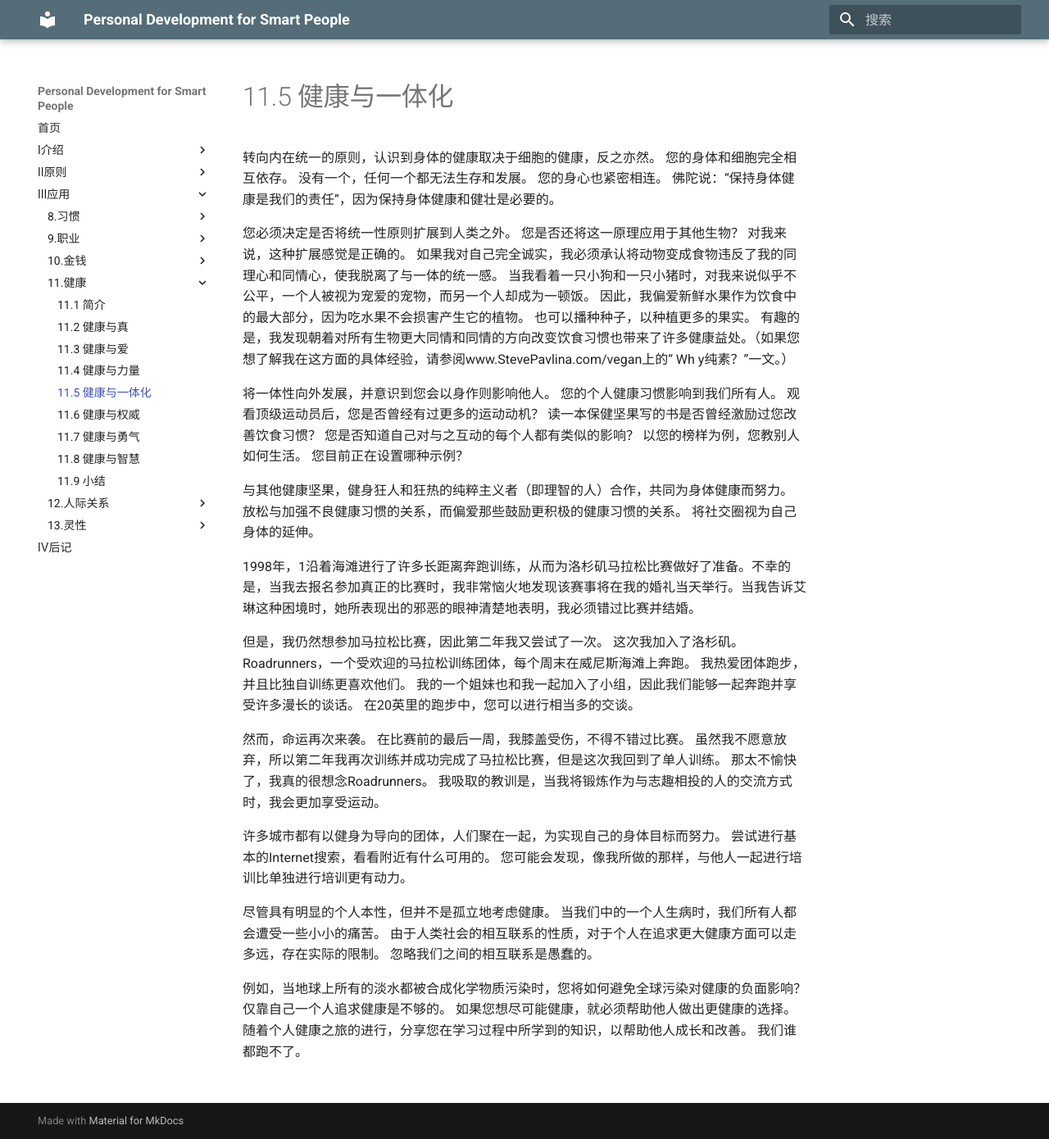
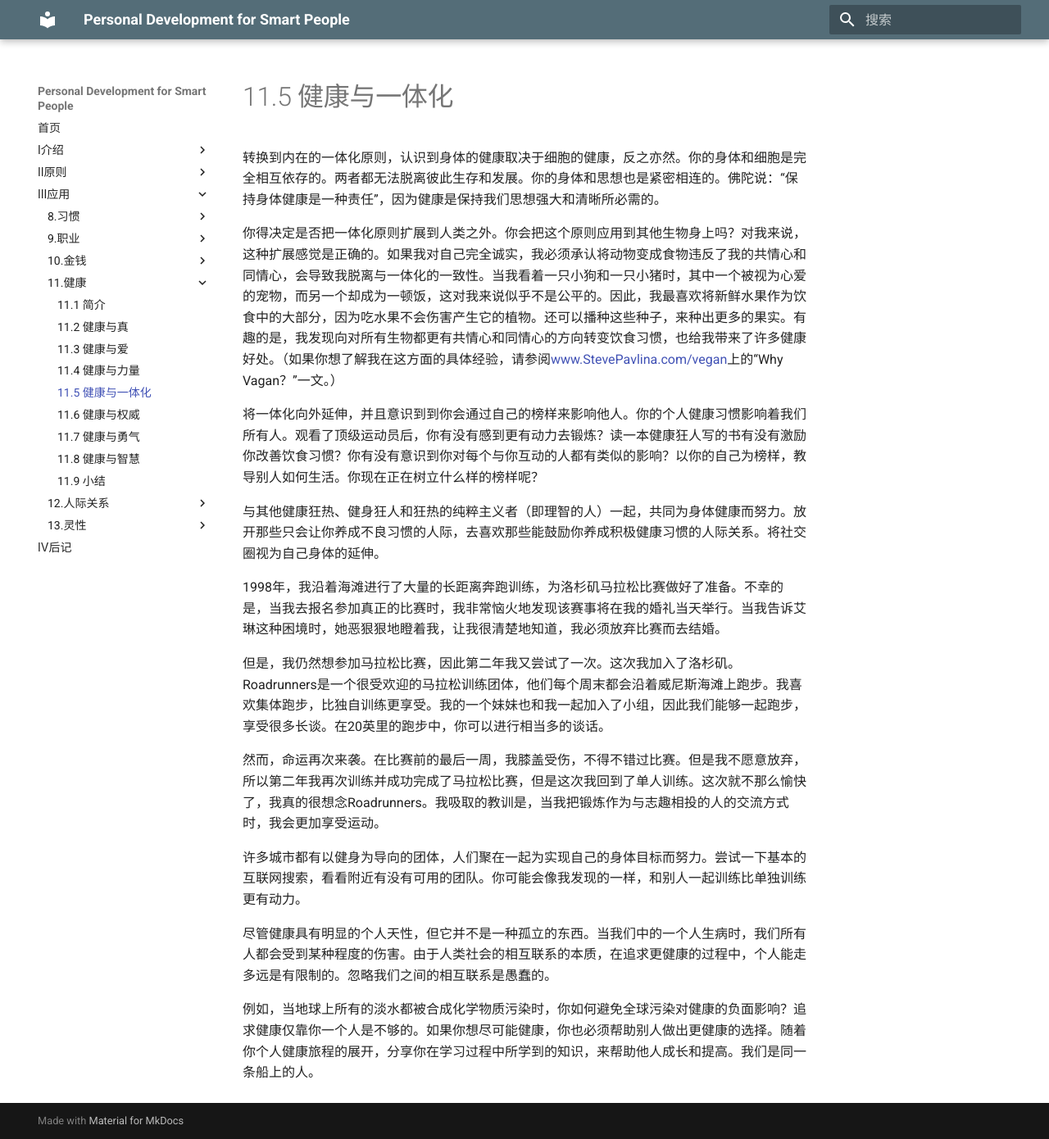
Before and after one commit to wtsnwei/pdsp, an MkDocs documentation site: the page built from docs/3.Application/11.health/04.health-and-oneness.md, in a window 1280 px wide and 1390 px high. Shown: the whole window at 82% size. Built offline with MkDocs 1.6.1 and Material for MkDocs 9.7.7, drawn with Linux system fonts in a browser that asks for light colours.

Commit message:
校对完了《health and oneness》这一节

```diff
--- a/docs/3.Application/11.health/04.health-and-oneness.md
+++ b/docs/3.Application/11.health/04.health-and-oneness.md
@@ -3,22 +3,22 @@ title:      Health and Oneness
 date:       2021-03-16
 ---
 
-转向内在统一的原则，认识到身体的健康取决于细胞的健康，反之亦然。 您的身体和细胞完全相互依存。 没有一个，任何一个都无法生存和发展。 您的身心也紧密相连。 佛陀说：“保持身体健康是我们的责任”，因为保持身体健康和健壮是必要的。
+转换到内在的一体化原则，认识到身体的健康取决于细胞的健康，反之亦然。你的身体和细胞是完全相互依存的。两者都无法脱离彼此生存和发展。你的身体和思想也是紧密相连的。佛陀说：“保持身体健康是一种责任”，因为健康是保持我们思想强大和清晰所必需的。
 
-您必须决定是否将统一性原则扩展到人类之外。 您是否还将这一原理应用于其他生物？ 对我来说，这种扩展感觉是正确的。 如果我对自己完全诚实，我必须承认将动物变成食物违反了我的同理心和同情心，使我脱离了与一体的统一感。 当我看着一只小狗和一只小猪时，对我来说似乎不公平，一个人被视为宠爱的宠物，而另一个人却成为一顿饭。 因此，我偏爱新鲜水果作为饮食中的最大部分，因为吃水果不会损害产生它的植物。 也可以播种种子，以种植更多的果实。 有趣的是，我发现朝着对所有生物更大同情和同情的方向改变饮食习惯也带来了许多健康益处。（如果您想了解我在这方面的具体经验，请参阅www.StevePavlina.com/vegan上的“ Wh y纯素？”一文。）
+你得决定是否把一体化原则扩展到人类之外。你会把这个原则应用到其他生物身上吗？对我来说，这种扩展感觉是正确的。如果我对自己完全诚实，我必须承认将动物变成食物违反了我的共情心和同情心，会导致我脱离与一体化的一致性。当我看着一只小狗和一只小猪时，其中一个被视为心爱的宠物，而另一个却成为一顿饭，这对我来说似乎不是公平的。因此，我最喜欢将新鲜水果作为饮食中的大部分，因为吃水果不会伤害产生它的植物。还可以播种这些种子，来种出更多的果实。有趣的是，我发现向对所有生物都更有共情心和同情心的方向转变饮食习惯，也给我带来了许多健康好处。（如果你想了解我在这方面的具体经验，请参阅[www.StevePavlina.com/vegan](https://stevepavlina.com/blog/2006/09/why-vegan)上的“Why Vagan？”一文。）
 
-将一体性向外发展，并意识到您会以身作则影响他人。 您的个人健康习惯影响到我们所有人。 观看顶级运动员后，您是否曾经有过更多的运动动机？ 读一本保健坚果写的书是否曾经激励过您改善饮食习惯？ 您是否知道自己对与之互动的每个人都有类似的影响？ 以您的榜样为例，您教别人如何生活。 您目前正在设置哪种示例？
+将一体化向外延伸，并且意识到到你会通过自己的榜样来影响他人。你的个人健康习惯影响着我们所有人。观看了顶级运动员后，你有没有感到更有动力去锻炼？读一本健康狂人写的书有没有激励你改善饮食习惯？你有没有意识到你对每个与你互动的人都有类似的影响？以你的自己为榜样，教导别人如何生活。你现在正在树立什么样的榜样呢？
 
-与其他健康坚果，健身狂人和狂热的纯粹主义者（即理智的人）合作，共同为身体健康而努力。 放松与加强不良健康习惯的关系，而偏爱那些鼓励更积极的健康习惯的关系。 将社交圈视为自己身体的延伸。
+与其他健康狂热、健身狂人和狂热的纯粹主义者（即理智的人）一起，共同为身体健康而努力。放开那些只会让你养成不良习惯的人际，去喜欢那些能鼓励你养成积极健康习惯的人际关系。将社交圈视为自己身体的延伸。
 
-1998年，1沿着海滩进行了许多长距离奔跑训练，从而为洛杉矶马拉松比赛做好了准备。不幸的是，当我去报名参加真正的比赛时，我非常恼火地发现该赛事将在我的婚礼当天举行。当我告诉艾琳这种困境时，她所表现出的邪恶的眼神清楚地表明，我必须错过比赛并结婚。
+1998年，我沿着海滩进行了大量的长距离奔跑训练，为洛杉矶马拉松比赛做好了准备。不幸的是，当我去报名参加真正的比赛时，我非常恼火地发现该赛事将在我的婚礼当天举行。当我告诉艾琳这种困境时，她恶狠狠地瞪着我，让我很清楚地知道，我必须放弃比赛而去结婚。
 
-但是，我仍然想参加马拉松比赛，因此第二年我又尝试了一次。 这次我加入了洛杉矶。  Roadrunners，一个受欢迎的马拉松训练团体，每个周末在威尼斯海滩上奔跑。 我热爱团体跑步，并且比独自训练更喜欢他们。 我的一个姐妹也和我一起加入了小组，因此我们能够一起奔跑并享受许多漫长的谈话。 在20英里的跑步中，您可以进行相当多的交谈。
+但是，我仍然想参加马拉松比赛，因此第二年我又尝试了一次。这次我加入了洛杉矶。 Roadrunners是一个很受欢迎的马拉松训练团体，他们每个周末都会沿着威尼斯海滩上跑步。我喜欢集体跑步，比独自训练更享受。我的一个妹妹也和我一起加入了小组，因此我们能够一起跑步，享受很多长谈。在20英里的跑步中，你可以进行相当多的谈话。
 
-然而，命运再次来袭。 在比赛前的最后一周，我膝盖受伤，不得不错过比赛。 虽然我不愿意放弃，所以第二年我再次训练并成功完成了马拉松比赛，但是这次我回到了单人训练。 那太不愉快了，我真的很想念Roadrunners。 我吸取的教训是，当我将锻炼作为与志趣相投的人的交流方式时，我会更加享受运动。
+然而，命运再次来袭。在比赛前的最后一周，我膝盖受伤，不得不错过比赛。但是我不愿意放弃，所以第二年我再次训练并成功完成了马拉松比赛，但是这次我回到了单人训练。这次就不那么愉快了，我真的很想念Roadrunners。我吸取的教训是，当我把锻炼作为与志趣相投的人的交流方式时，我会更加享受运动。
 
-许多城市都有以健身为导向的团体，人们聚在一起，为实现自己的身体目标而努力。 尝试进行基本的Internet搜索，看看附近有什么可用的。 您可能会发现，像我所做的那样，与他人一起进行培训比单独进行培训更有动力。
+许多城市都有以健身为导向的团体，人们聚在一起为实现自己的身体目标而努力。尝试一下基本的互联网搜索，看看附近有没有可用的团队。你可能会像我发现的一样，和别人一起训练比单独训练更有动力。
 
-尽管具有明显的个人本性，但并不是孤立地考虑健康。 当我们中的一个人生病时，我们所有人都会遭受一些小小的痛苦。 由于人类社会的相互联系的性质，对于个人在追求更大健康方面可以走多远，存在实际的限制。 忽略我们之间的相互联系是愚蠢的。
+尽管健康具有明显的个人天性，但它并不是一种孤立的东西。当我们中的一个人生病时，我们所有人都会受到某种程度的伤害。由于人类社会的相互联系的本质，在追求更健康的过程中，个人能走多远是有限制的。忽略我们之间的相互联系是愚蠢的。
 
-例如，当地球上所有的淡水都被合成化学物质污染时，您将如何避免全球污染对健康的负面影响？ 仅靠自己一个人追求健康是不够的。 如果您想尽可能健康，就必须帮助他人做出更健康的选择。 随着个人健康之旅的进行，分享您在学习过程中所学到的知识，以帮助他人成长和改善。 我们谁都跑不了。
+例如，当地球上所有的淡水都被合成化学物质污染时，你如何避免全球污染对健康的负面影响？追求健康仅靠你一个人是不够的。如果你想尽可能健康，你也必须帮助别人做出更健康的选择。随着你个人健康旅程的展开，分享你在学习过程中所学到的知识，来帮助他人成长和提高。我们是同一条船上的人。
```
